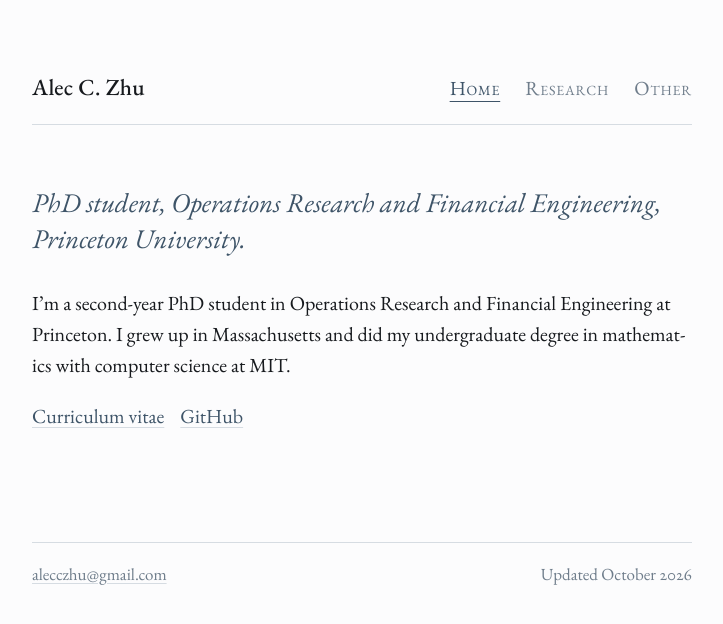
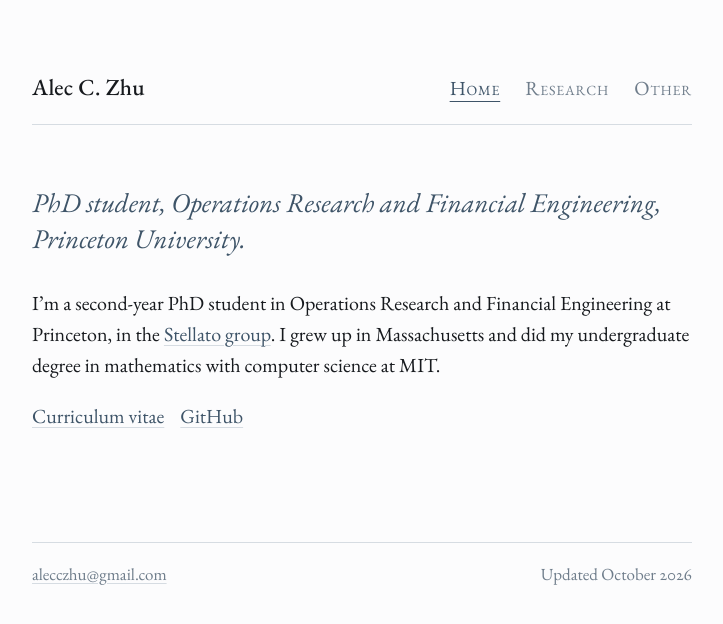
Before and after one commit to apc1234567/apc1234567.github.io, a Jekyll site: the page built from index.md, in a window 1280 px wide. Shown: the top 624 px of the page, without its empty margins (278-1001 px from the left). Built offline with Jekyll 4.4.1, drawn with Linux system fonts in a browser that asks for light colours.

Commit message:
Link Stellato group on home page
Co-Authored-By: Claude Opus 5.5 <noreply@anthropic.com>

```diff
--- a/index.md
+++ b/index.md
@@ -5,6 +5,6 @@ role: PhD student, Operations Research and Financial Engineering, Princeton Univ
 # photo: /assets/files/portrait.jpg   # uncomment and add a photo if you like
 ---
 
-I'm a second-year PhD student in Operations Research and Financial Engineering at Princeton. I grew up in Massachusetts and did my undergraduate degree in mathematics with computer science at MIT.
+I'm a second-year PhD student in Operations Research and Financial Engineering at Princeton, in the [Stellato group](https://stella.to). I grew up in Massachusetts and did my undergraduate degree in mathematics with computer science at MIT.
 
 [Curriculum vitae]({{ "/assets/files/cv.pdf" | relative_url }}) &nbsp;&nbsp; [GitHub](https://github.com/apc1234567)
```
